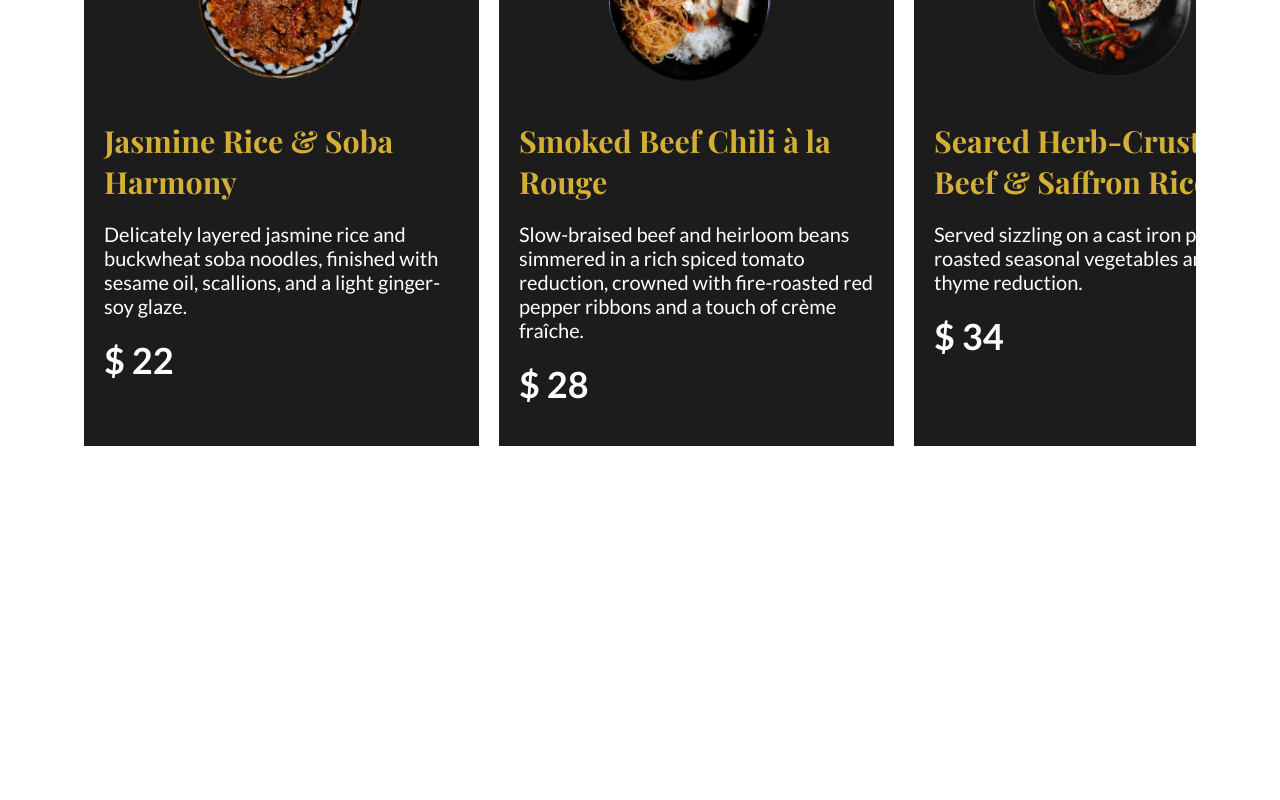
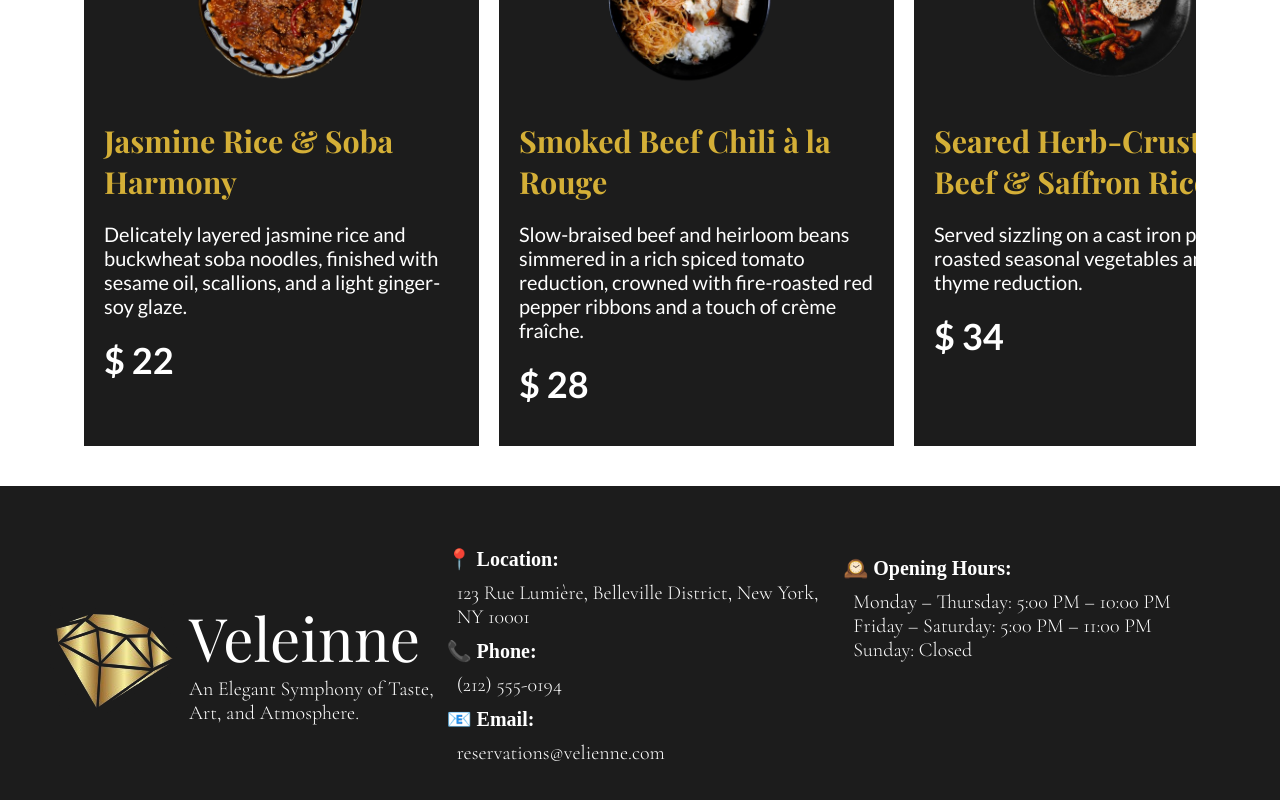
Before and after one commit to Bintooot/velienne, a React (Vite) app: page / in a window 1280 px wide. Shown: the part 2020-2820 px from the top of the page. Before the commit the page ends 2506 px from the top, so only its background shows below. Built offline with nearby package versions, Linux system fonts and the light colour scheme; a web font is replaced by a local one.

Commit message:
adding footer section

```diff
--- a/src/App.jsx
+++ b/src/App.jsx
@@ -2,6 +2,7 @@ import React from "react";
 import Hero from "./components/Sections/Hero/Hero";
 import AboutUs from "./components/Sections/Aboutus/AboutUs";
 import Menu from "./components/Sections/Menu/Menu";
+import Footer from "./components/Sections/Footer/Footer";
 
 const App = () => {
   return (
@@ -9,6 +10,7 @@ const App = () => {
       <Hero />
       <AboutUs />
       <Menu />
+      <Footer />
     </div>
   );
 };
--- /dev/null
+++ b/src/components/Sections/Footer/Footer.css
@@ -0,0 +1,56 @@
+.footer-wrapper {
+  padding: 50px;
+  background-color: #1c1c1c;
+  color: #fff;
+  display: grid;
+  grid-template-columns: repeat(3, 1fr);
+  gap: 10px;
+  min-height: 350px;
+}
+
+.footer-wrapper > .logo-wrapper > div > h2 {
+  font-size: 3.75rem;
+  font-weight: 100;
+  font-family: var(--font-playfair);
+}
+
+.footer-wrapper > .logo-wrapper > div > p {
+  font-size: 1.25rem;
+  font-weight: 100;
+  font-family: var(--font-cormorant);
+}
+
+.footer-wrapper > .logo-wrapper,
+.contact-details {
+  margin: auto 0;
+}
+
+.footer-wrapper > .contact-details > div > h3 {
+  font-size: 1.25rem;
+  font-weight: 100;
+  font-weight: bold;
+}
+
+.footer-wrapper > .contact-details > div > p {
+  font-size: 1.25rem;
+  font-weight: 100;
+  padding: 10px;
+  font-family: var(--font-cormorant);
+}
+
+.footer-wrapper > .time-schedule {
+  padding-top: 20px;
+}
+
+.footer-wrapper > .time-schedule > h3 {
+  font-size: 1.25rem;
+  font-weight: 100;
+  font-weight: bold;
+}
+
+.footer-wrapper > .time-schedule > p {
+  font-size: 1.25rem;
+  font-weight: 100;
+  padding: 10px;
+  font-family: var(--font-cormorant);
+}
--- /dev/null
+++ b/src/components/Sections/Footer/Footer.jsx
@@ -0,0 +1,42 @@
+import React from "react";
+import "./Footer.css";
+import logo from "../../../assets/logo.png";
+
+const Footer = () => {
+  return (
+    <footer className="footer-wrapper">
+      <section className="logo-wrapper">
+        <div>
+          <img src={logo} alt="logo.png" />
+        </div>
+        <div>
+          <h2>Veleinne</h2>
+          <p>An Elegant Symphony of Taste, Art, and Atmosphere.</p>
+        </div>
+      </section>
+      <section className="contact-details">
+        <div>
+          <h3>📍 Location:</h3>
+          <p>123 Rue Lumière, Belleville District, New York, NY 10001</p>
+        </div>
+        <div>
+          <h3>📞 Phone:</h3>
+          <p>(212) 555-0194</p>
+        </div>
+        <div>
+          <h3>📧 Email:</h3>
+          <p>reservations@velienne.com</p>
+        </div>
+      </section>
+      <section className="time-schedule">
+        <h3>🕰️ Opening Hours:</h3>
+        <p>
+          Monday – Thursday: 5:00 PM – 10:00 PM <br /> Friday – Saturday: 5:00
+          PM – 11:00 PM <br /> Sunday: Closed
+        </p>
+      </section>
+    </footer>
+  );
+};
+
+export default Footer;
```
